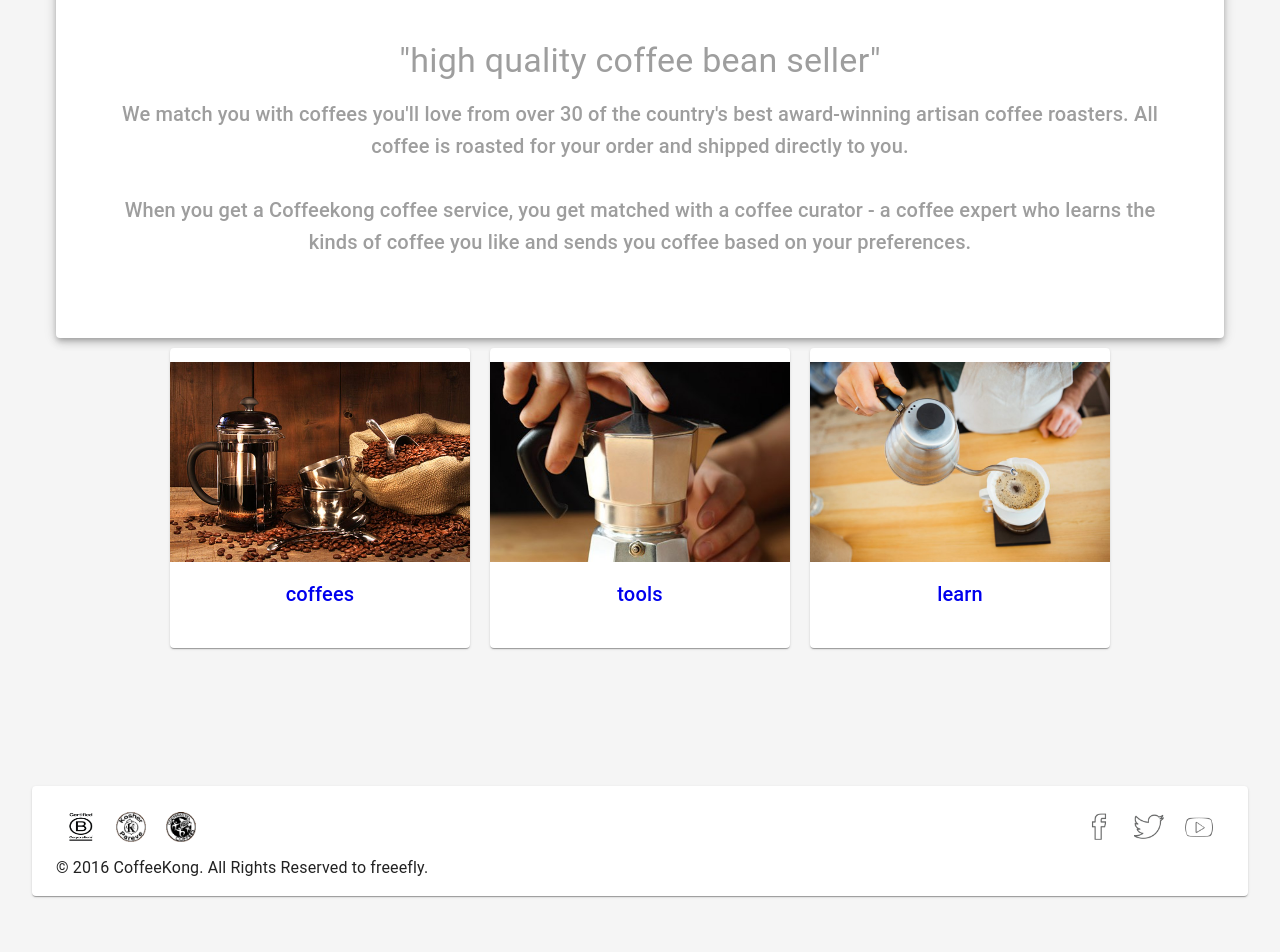
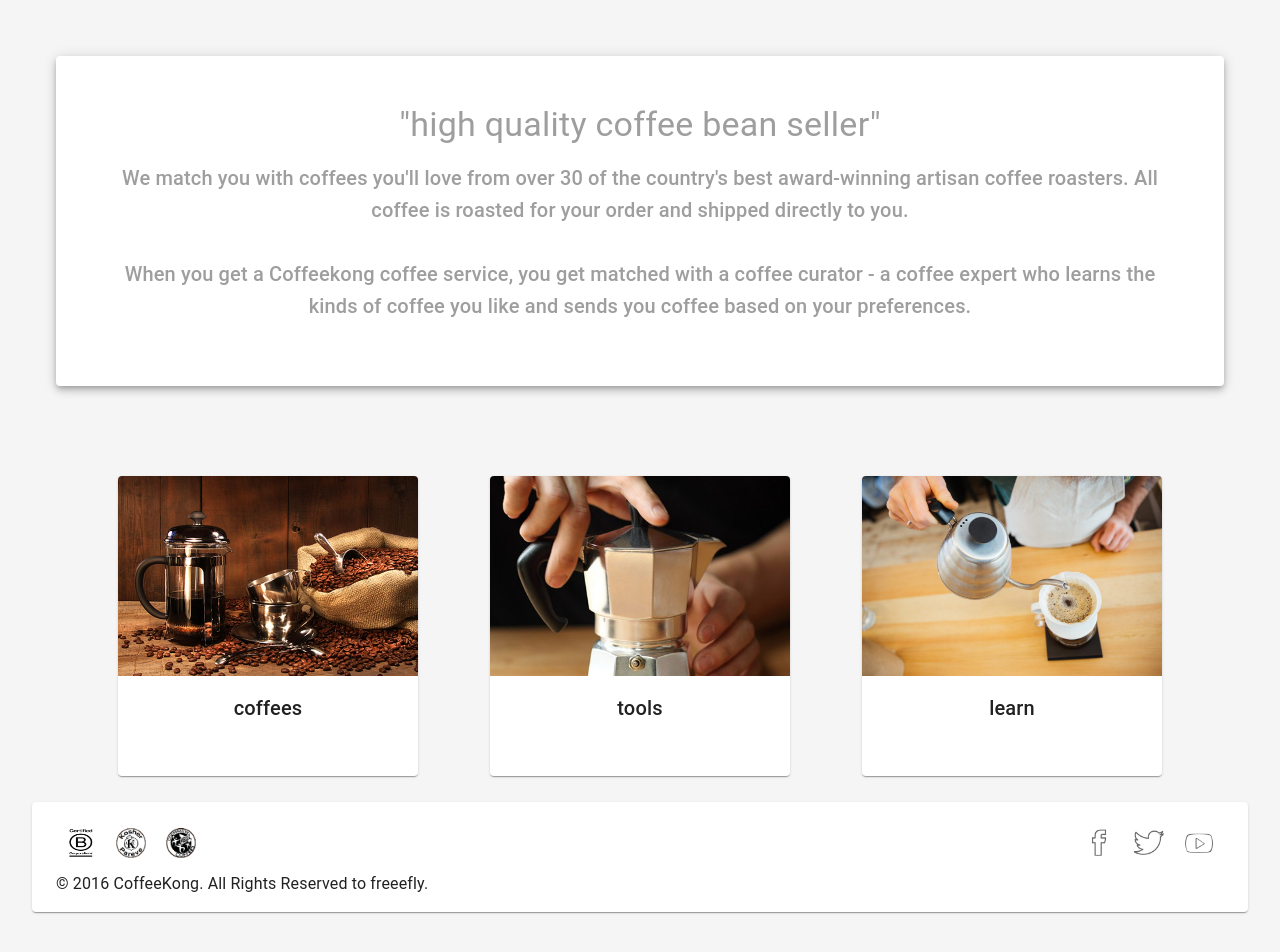
Before and after one commit to Leedeokmu/coffeeKong, a React app in the folder src/main/webapp/front/: page / in a window 1280 px wide. Shown: the part 612-1564 px from the top of the page. After the commit the page ends 1532 px from the top, so only its background shows below. Built offline with nearby package versions, Linux system fonts and the light colour scheme.

Commit message:
feat : split container & component
version: 1.0.1
resolve:

```diff
--- a/src/main/webapp/front/src/App.tsx
+++ b/src/main/webapp/front/src/App.tsx
@@ -1,6 +1,6 @@
 import React from 'react';
 import Header from "./shared/Header";
-import Home from "./components/Home";
+import HomeContainer from "./containers/HomeContainer";
 import Footer from "./shared/Footer";
 import {Route, Switch} from "react-router-dom";
 import Users from "./components/Users";
@@ -8,16 +8,19 @@ import Container from "@material-ui/core/Container";
 import {GlobalStyle} from "./GlobalStyle";
 
 
-const App: React.FC<{}> = () => {
+const App = () => {
     return (
         <div className="App">
             <GlobalStyle/>
-            <Container maxWidth="xl">
+            <Container maxWidth="lg">
                 <Header/>
                 <Switch>
-                    <Route exact={true} path={"/"} component={Home}/>
+                    <Route exact={true} path={"/"} component={HomeContainer}/>
                     <Route path={"/learn"} component={Users}/>
                     <Route path={"/users"} component={Users}/>
+                    <Route path={"/intro"} component={Users}/>
+                    <Route path={"/location"} component={Users}/>
+                    <Route path={"/contact"} component={Users}/>
                 </Switch>
                 <Footer/>
             </Container>
--- a/src/main/webapp/front/src/components/Home.tsx
+++ b/src/main/webapp/front/src/components/HomeComponent.tsx
@@ -13,6 +13,7 @@ import CardContent from '@material-ui/core/CardContent';
 import CardMedia from '@material-ui/core/CardMedia';
 import Paper from '@material-ui/core/Paper';
 import {Link} from "react-router-dom";
+import {CardImage, Image} from "../interface/Interfaces";
 
 const useStyles: StylesHook<Styles<Theme, {}, string>> = makeStyles((theme: Theme): StyleRules =>
     createStyles({
@@ -22,10 +23,10 @@ const useStyles: StylesHook<Styles<Theme, {}, string>> = makeStyles((theme: Them
             paddingBottom: theme.spacing(2),
         },
         grid: {
-            height: 500,
+            paddingTop: theme.spacing(10),
         },
         paper: {
-            padding: theme.spacing(8,8,8,8)
+            padding: theme.spacing(6,6,6,6)
         },
         image: {
             margin: 10,
@@ -43,15 +44,6 @@ const useStyles: StylesHook<Styles<Theme, {}, string>> = makeStyles((theme: Them
     })
 );
 
-interface Image {
-    alt: string;
-    src: string;
-}
-
-interface CardImage {
-    image: Image;
-    link: string;
-}
 interface ICoffeeCarousel {
     images: Image[]
 }
@@ -84,20 +76,20 @@ const cardButtonImages: CardImage[] = [
             alt: 'coffees',
             src: 'img/coffees.jpg'
         },
-        link: '/users'
+        link: '#'
     },{
         image: {
             alt: 'tools',
             src: 'img/tools.jpg'
         },
-        link: '/users'
+        link: '#'
     },
     {
         image: {
             alt: 'learn',
             src: 'img/learn.jpg'
         },
-        link: '/users'
+        link: '#'
     }
 ];
 
@@ -135,14 +127,12 @@ const EntranceMessage = () => {
     )
 }
 
-
 const CardButton = (props: ICardButton) => {
     const classes = useStyles();
     const {card} = props;
     return (
         <Card className={classes.imageButton} >
-            <CardActionArea  style={{height:'100%'}}>
-                <Link to={card.link} style={{textDecoration: 'none'}}>
+            <CardActionArea style={{height:'100%'}} component={Link} to={card.link}>
                 <CardMedia
                     component="img"
                     alt={card.image.alt}
@@ -152,26 +142,25 @@ const CardButton = (props: ICardButton) => {
                 <CardContent>
                     <Typography variant={'h6'} align={"center"}>{card.image.alt}</Typography>
                 </CardContent>
-                </Link>
             </CardActionArea>
         </Card>
     )
 
 };
 
-const Home = () => {
+const HomeComponent = () => {
     const classes: ClassNameMap = useStyles();
 
     return (
         <div className={classes.content}>
-            <Grid container justify="center" alignItems="center">
+            <Grid container justify="center">
                 <Grid item className={classes.grid}>
                     <CoffeeCarousel images={carouselImages}/>
                 </Grid>
-                <Grid item>
+                <Grid item className={classes.grid}>
                     <EntranceMessage/>
                 </Grid>
-                <Grid container item justify={"center"}>
+                <Grid container item justify={"space-evenly"} className={classes.grid}>
                     {cardButtonImages.map(card => (
                         <CardButton card={card} key={card.image.alt}/>
                     ))}
@@ -180,4 +169,4 @@ const Home = () => {
         </div>
     )
 }
-export default Home;
+export default HomeComponent;
--- a/src/main/webapp/front/src/components/Users.tsx
+++ b/src/main/webapp/front/src/components/Users.tsx
@@ -1,11 +1,14 @@
 import React from "react";
+import Paper from "@material-ui/core/Paper";
 
 const Users: React.FC<{}> = () => {
     return (
         <>
-            Users
+            <Paper elevation={3}>
+                Users
+            </Paper>
         </>
     )
-}
+};
 
 export default Users;
--- /dev/null
+++ b/src/main/webapp/front/src/containers/HomeContainer.tsx
@@ -0,0 +1,9 @@
+import React from "react"
+import HomeComponent from "../components/HomeComponent";
+
+const HomeContainer = () => {
+    return (
+        <HomeComponent/>
+    )
+}
+export default HomeContainer;
--- /dev/null
+++ b/src/main/webapp/front/src/interface/Interfaces.tsx
@@ -0,0 +1,9 @@
+export interface Image {
+    alt: string;
+    src: string;
+}
+
+export interface CardImage {
+    image: Image;
+    link: string;
+}
--- a/src/main/webapp/front/src/shared/Footer.tsx
+++ b/src/main/webapp/front/src/shared/Footer.tsx
@@ -5,6 +5,8 @@ import {StylesHook} from "@material-ui/styles/makeStyles";
 import {StyleRules, Styles} from "@material-ui/styles/withStyles";
 import Grid from "@material-ui/core/Grid";
 import Typography from "@material-ui/core/Typography";
+import Tooltip from '@material-ui/core/Tooltip';
+import {CardImage, Image} from "../interface/Interfaces";
 
 const useStyles: StylesHook<Styles<Theme, {}, string>> = makeStyles((theme: Theme): StyleRules =>
     createStyles({
@@ -12,10 +14,6 @@ const useStyles: StylesHook<Styles<Theme, {}, string>> = makeStyles((theme: Them
             ...theme.mixins.gutters(),
             paddingTop: theme.spacing(2),
             paddingBottom: theme.spacing(2),
-        },
-        footer: {
-            marginTop: theme.spacing(8),
-            padding: `${theme.spacing(6)}px 0`,
         },
         footerImg: {
             margin: 10,
@@ -25,27 +23,60 @@ const useStyles: StylesHook<Styles<Theme, {}, string>> = makeStyles((theme: Them
     })
 );
 
+const brandImages: Image[] = [
+    {
+        alt: 'b-corp-seal',
+        src: 'img/b-corp-seal.png'
+    }, {
+        alt: 'certified-kosher.png',
+        src: 'img/certified-kosher.png'
+    }, {
+        alt: 'cooperative-coffees.png',
+        src: 'img/cooperative-coffees.png'
+    },
+];
+
+const snsImages: CardImage[] = [
+    {
+        image: {
+            alt: 'facebook',
+            src: 'img/facebook_new.png'
+        },
+        link: 'http://www.facebook.com'
+    }, {
+        image: {
+            alt: 'twitter',
+            src: 'img/twitter_new.png'
+        },
+        link: 'http://www.twitter.com'
+    }, {
+        image: {
+            alt: 'youtube',
+            src: 'img/youtube_new.png'
+        },
+        link: 'http://www.youtube.com'
+    },
+];
+
 const Footer = () => {
     const classes = useStyles();
     return (
-        <footer className={classes.footer}>
+        <footer>
             <Paper className={classes.root} elevation={1}>
-                <Grid container justify="space-between" >
-                    <Grid>
-                        <img alt="b-corp-seal" src="img/b-corp-seal.png" className={classes.footerImg}/>
-                        <img alt="certified-kosher.png" src="img/certified-kosher.png" className={classes.footerImg}/>
-                        <img alt="cooperative-coffees.png" src="img/cooperative-coffees.png" className={classes.footerImg}/>
+                <Grid container justify="space-between">
+                    <Grid item>
+                        {brandImages.map(image => (
+                            <img key={image.alt} alt={image.alt} src={image.src} className={classes.footerImg}/>
+                        ))}
                     </Grid>
-                    <Grid>
-                        <a href="http://www.facebook.com" target={"_blank"}>
-                            <img alt="facebook_new" src="img/facebook_new.png" className={classes.footerImg}/>
-                        </a>
-                        <a href="http://www.twitter.com" target={"_blank"}>
-                            <img alt="twitter_new" src="img/twitter_new.png" className={classes.footerImg}/>
-                        </a>
-                        <a href="http://www.youtube.com" target={"_blank"}>
-                            <img alt="youtube_new" src="img/youtube_new.png" className={classes.footerImg}/>
-                        </a>
+                    <Grid item>
+                        {snsImages.map(image => (
+                            <Tooltip title={image.image.alt} key={image.image.alt}>
+                                <a href={image.link} target={"_blank"} >
+                                    <img alt={image.image.alt} src={image.image.src} className={classes.footerImg}/>
+                                </a>
+                            </Tooltip>
+                        ))}
                     </Grid>
                 </Grid>
                 <Typography variant={"body1"}>
@@ -54,6 +85,6 @@ const Footer = () => {
             </Paper>
         </footer>
     );
-}
+};
 
 export default Footer;
--- a/src/main/webapp/front/src/shared/Header.tsx
+++ b/src/main/webapp/front/src/shared/Header.tsx
@@ -1,12 +1,15 @@
 import React from "react";
 import {createStyles, makeStyles, Theme} from "@material-ui/core/styles";
 import AppBar from "@material-ui/core/AppBar";
-import Toolbar from "@material-ui/core/Toolbar";
-import Button from "@material-ui/core/Button";
 import {StylesHook} from "@material-ui/styles/makeStyles";
 import {Styles} from "@material-ui/core/styles/withStyles";
 import {StyleRules} from "@material-ui/styles";
 import {Link} from "react-router-dom";
+import Toolbar from "@material-ui/core/Toolbar";
+import Button from "@material-ui/core/Button";
+import Typography from "@material-ui/core/Typography";
+import Menu from "@material-ui/core/Menu";
+import MenuItem from "@material-ui/core/MenuItem";
 
 const useStyles: StylesHook<Styles<Theme, {}, string>> = makeStyles((theme: Theme): StyleRules =>
     createStyles({
@@ -18,19 +21,43 @@ const useStyles: StylesHook<Styles<Theme, {}, string>> = makeStyles((theme: Them
 
 const Header = () => {
     const classes = useStyles();
+    const [anchorEl, setAnchorEl] = React.useState<null | HTMLElement>(null);
+
+    const _handleClick = (event: React.MouseEvent<HTMLButtonElement>) => {
+        setAnchorEl(event.currentTarget);
+    };
+
+    const _handleClose = () => {
+        setAnchorEl(null);
+    };
+
     return (
         <AppBar position="static" color={"secondary"}>
             <Toolbar>
-                <Link to={"/"} style={{textDecoration:'none'}} className={classes.title}>
-                    <Button color={"default"}>Coffeekong</Button>
+                <Link to={"/"} style={{textDecoration: 'none'}} className={classes.title}>
+                    <Button variant={"contained"} color={"secondary"}>
+                        <Typography variant={"h6"}>
+                            Coffeekong
+                        </Typography>
+                    </Button>
                 </Link>
-                <Link to={"/users"} style={{textDecoration:'none'}}>
-                    <Button color={"default"}>About</Button>
-                </Link>
-                <Link to={"/users"} style={{textDecoration:'none'}}>
+                <Button aria-controls="about" aria-haspopup="true" onClick={_handleClick}>
+                    About
+                </Button>
+                <Menu
+                    id="about"
+                    anchorEl={anchorEl}
+                    open={Boolean(anchorEl)}
+                    onClose={_handleClose}
+                >
+                    <MenuItem component={Link} to={"/intro"} onClick={_handleClose}>Introduction</MenuItem>
+                    <MenuItem component={Link} to={"/location"} onClick={_handleClose}>Location</MenuItem>
+                    <MenuItem component={Link} to={"/contact"} onClick={_handleClose}>Contact us</MenuItem>
+                </Menu>
+                <Link to={"/users"} style={{textDecoration: 'none'}}>
                     <Button color={"default"}>Learn</Button>
                 </Link>
-                <Link to={"/users"} style={{textDecoration:'none'}}>
+                <Link to={"/users"} style={{textDecoration: 'none'}}>
                     <Button color={"default"}>User Manage</Button>
                 </Link>
             </Toolbar>
```
Lines whose indentation alone changed are shown as unchanged.
